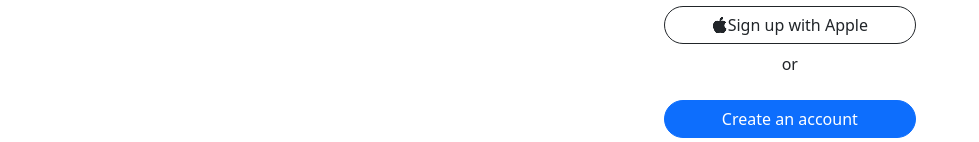
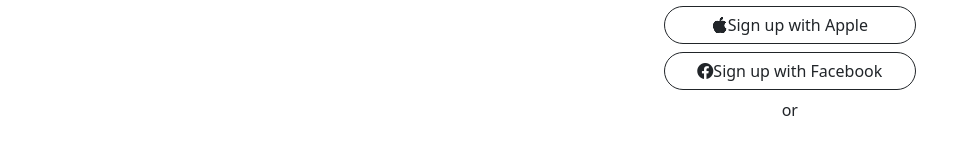
Before and after one commit to yukihira-ali/twitter-clone, a React (Vite) app: page / in a window 1280 px wide. Shown: the part 305-447 px from the top of the page, without its empty margins (0-979 px from the left). Built offline with nearby package versions, Linux system fonts and the light colour scheme; no server answers.

Commit message:
Add facebook button

```diff
--- a/src/pages/AuthPage.jsx
+++ b/src/pages/AuthPage.jsx
@@ -77,6 +77,10 @@
                         <i className='bi bi-apple'></i>Sign up with Apple
                     </Button>
 
+                    <Button className='rounded-pill' variant='outline-dark'>
+                        <i className='bi bi-facebook'></i>Sign up with Facebook
+                    </Button>
+
                     <p style={{ textAlign: 'center' }}>or</p>
 
                     <Button className='rounded-pill' onClick={handleShowSignUp}>
```
